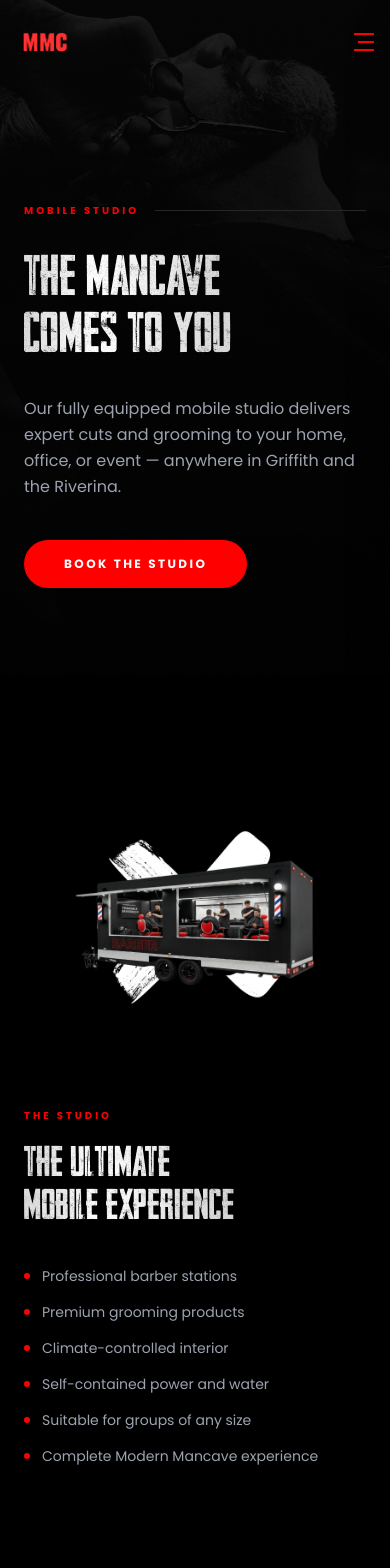
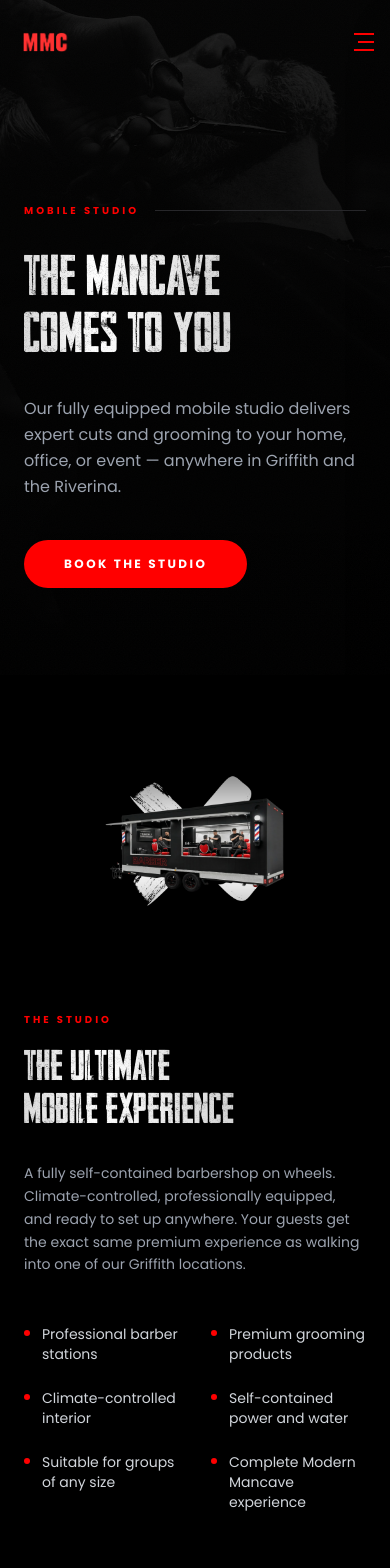
Before and after one commit to pannocotta/modernmancave-v2, a Next.js app: page /mobile-barber in a window 390 px wide. Shown: the top 1568 px of the page. Built offline with nearby package versions, Linux system fonts and the light colour scheme.

Commit message:
fix: mobile barber studio section — full-width trailer, 2-col features grid, description copy

```diff
--- a/app/mobile-barber/page.tsx
+++ b/app/mobile-barber/page.tsx
@@ -65,27 +65,34 @@ export default function MobileBarberPage() {
         </div>
       </section>
 
-      {/* Trailer + Features */}
-      <section className="py-32 md:py-44 bg-black">
+      {/* Trailer — full width hero image */}
+      <section className="relative py-20 md:py-32 bg-black overflow-hidden">
         <div className="max-w-7xl mx-auto px-6 md:px-10">
-          <div className="grid md:grid-cols-2 gap-12 md:gap-20 items-center">
-            <div className="relative aspect-[4/3] overflow-hidden rounded-sm">
-              <Image src="/mobile-trailer.png" alt="Modern Mancave Mobile Barber Studio" fill className="object-contain" sizes="(max-width: 768px) 100vw, 50vw" />
+          {/* Big trailer image */}
+          <div className="relative aspect-[16/9] md:aspect-[21/9] overflow-hidden rounded-sm mb-16 md:mb-20">
+            <Image src="/mobile-trailer.png" alt="Modern Mancave Mobile Barber Studio" fill className="object-contain" sizes="100vw" />
+            <div className="absolute inset-0 shadow-[inset_0_0_60px_30px_rgba(0,0,0,0.7)]" />
           </div>
 
+          {/* Heading + features grid */}
+          <div className="grid md:grid-cols-2 gap-12 md:gap-20">
             <div>
               <span className="text-brand-red text-[10px] font-bold tracking-[0.3em] uppercase mb-5 block">The Studio</span>
-              <h2 className="font-headliner text-4xl md:text-5xl lg:text-6xl gradient-heading leading-[0.9] mb-8">
+              <h2 className="font-headliner text-4xl md:text-5xl lg:text-6xl gradient-heading leading-[0.9] mb-6">
                 THE ULTIMATE<br />MOBILE EXPERIENCE
               </h2>
-              <ul className="space-y-4 mb-10">
+              <p className="text-gray-400 text-sm md:text-base leading-relaxed">
+                A fully self-contained barbershop on wheels. Climate-controlled, professionally equipped, and ready to set up anywhere. Your guests get the exact same premium experience as walking into one of our Griffith locations.
+              </p>
+            </div>
+
+            <div className="grid grid-cols-2 gap-x-8 gap-y-6 content-start">
               {FEATURES.map((feature) => (
-                  <li key={feature} className="flex items-center gap-3">
-                    <div className="w-1.5 h-1.5 bg-brand-red rounded-full flex-shrink-0" />
-                    <span className="text-gray-400 text-sm md:text-base">{feature}</span>
-                  </li>
+                <div key={feature} className="flex items-start gap-3">
+                  <div className="w-1.5 h-1.5 bg-brand-red rounded-full flex-shrink-0 mt-1.5" />
+                  <span className="text-gray-300 text-sm">{feature}</span>
+                </div>
               ))}
-              </ul>
             </div>
           </div>
         </div>
```
Lines whose indentation alone changed are shown as unchanged.
